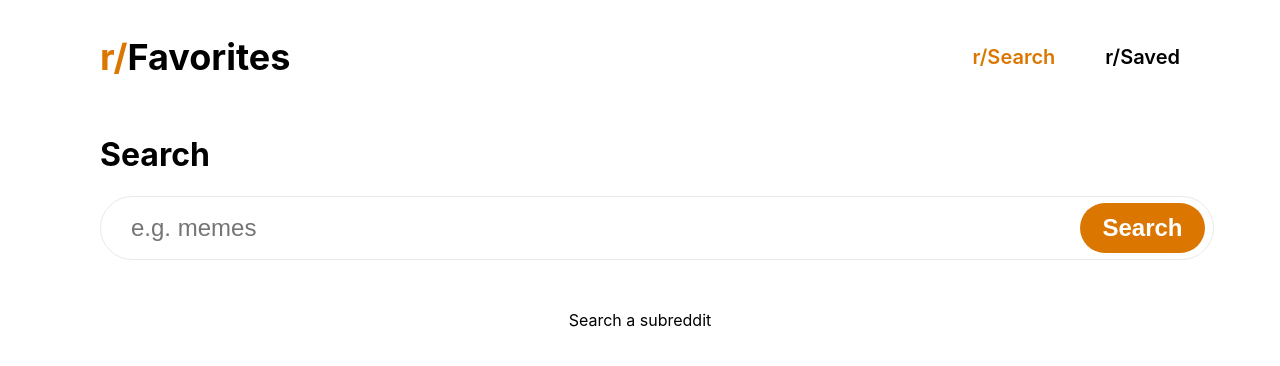
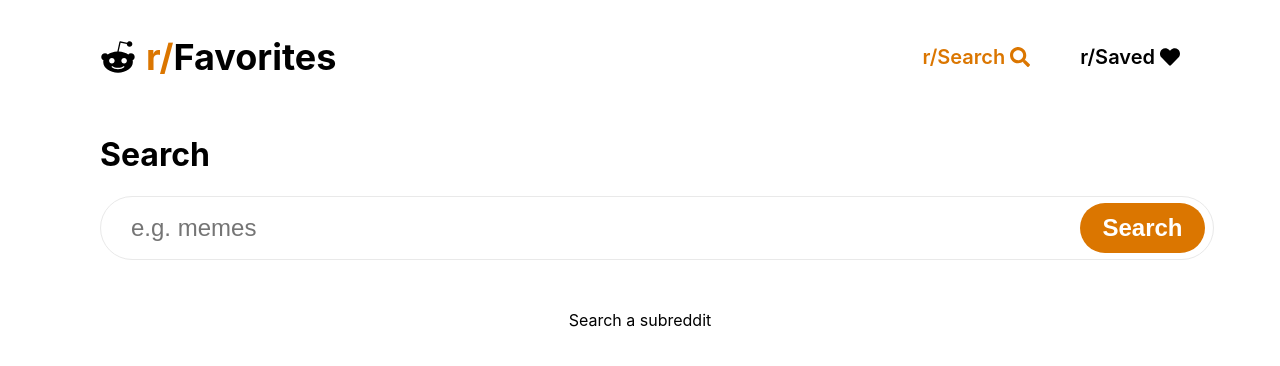
Before and after one commit to ClarenceCat/rFavorites, a React (Create React App) app: page / in a window 1280 px wide. Shown: the top 366 px of the page. Built offline with nearby package versions, Linux system fonts and the light colour scheme.

Commit message:
begin postItem Component

```diff
--- a/package.json
+++ b/package.json
@@ -3,6 +3,11 @@
   "version": "0.1.0",
   "private": true,
   "dependencies": {
+    "@fortawesome/fontawesome-svg-core": "^1.2.34",
+    "@fortawesome/free-brands-svg-icons": "^5.15.2",
+    "@fortawesome/free-regular-svg-icons": "^5.15.2",
+    "@fortawesome/free-solid-svg-icons": "^5.15.2",
+    "@fortawesome/react-fontawesome": "^0.1.14",
     "@testing-library/jest-dom": "^5.11.9",
     "@testing-library/react": "^11.2.5",
     "@testing-library/user-event": "^12.8.1",
--- a/src/components/TopNav/TopNav.css
+++ b/src/components/TopNav/TopNav.css
@@ -39,3 +39,7 @@ a {
 .active{
     color: #DB7600;
 }
+
+.icon{
+    margin-right: 10px;
+}
--- a/src/components/TopNav/TopNav.js
+++ b/src/components/TopNav/TopNav.js
@@ -6,19 +6,23 @@ import React from 'react'
 import {Link, useLocation} from 'react-router-dom'
 import './TopNav.css'
 
+import {FontAwesomeIcon} from '@fortawesome/react-fontawesome'
+import {faRedditAlien} from '@fortawesome/free-brands-svg-icons'
+import {faSearch, faHeart} from '@fortawesome/free-solid-svg-icons'
+
 export default function TopNav() {
     const location = useLocation();
     return (
         <div className='top-nav'>
             <div className='nav-logo'>
-
+            <span className='icon'><FontAwesomeIcon icon={faRedditAlien} color='#000' /></span>
                 <span>r/</span>Favorites
 
             </div>
             <nav>
                 <ul className='nav-links'>
-                    <li><Link to='/' className={(location.pathname === '/') ? 'active': ''}>r/Search</Link></li>
-                    <li><Link to='/favorites' className={(location.pathname === '/favorites') ? 'active': ''}>r/Saved</Link></li>
+                    <li><Link to='/' className={(location.pathname === '/') ? 'active': ''}>r/Search <FontAwesomeIcon icon={faSearch} /></Link></li>
+                    <li><Link to='/favorites' className={(location.pathname === '/favorites') ? 'active': ''}>r/Saved <FontAwesomeIcon icon={faHeart} /></Link></li>
                 </ul>
             </nav>
         </div>
```
Also changed, not shown: src/components/PostItem/PostItem.js (added, +17 -0 lines), src/components/PostItem/PostItem.css (added), 1 other file (tests, documents, lock files or other folders).
